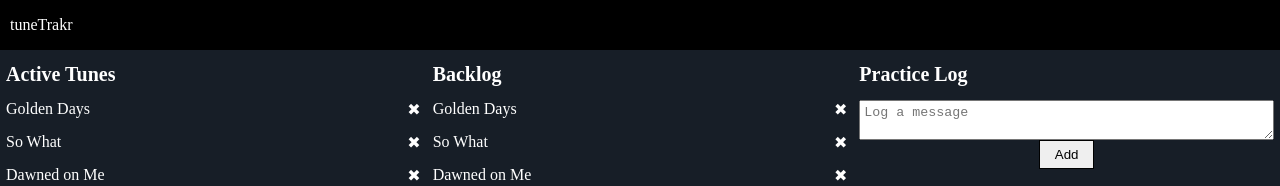
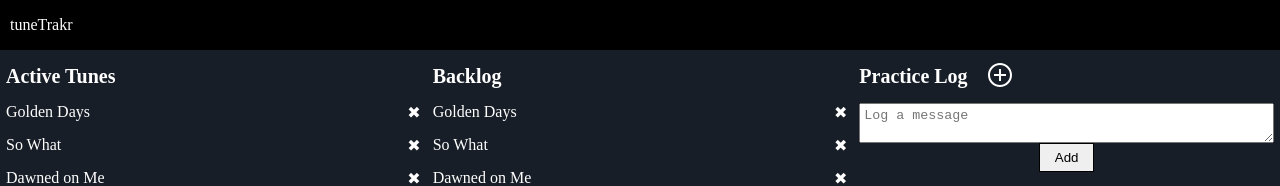
Before and after one commit to wyattsweet/tunetrakr, a React app: page / in a window 1280 px wide. Shown: the top 186 px of the page. Built offline with nearby package versions, Linux system fonts and the light colour scheme.

Commit message:
add svg added to log

```diff
--- a/src/ListItem/ListItem.jsx
+++ b/src/ListItem/ListItem.jsx
@@ -1,18 +1,18 @@
 // Vendor
-import PropTypes from 'prop-types';
-import React from 'react';
+import PropTypes from 'prop-types'
+import React from 'react'
 
-import DeleteButton from '../DeleteButton';
+import DeleteButton from '../DeleteButton'
 
 // Styles
-import styles from './styles.css';
+import styles from './styles.css'
 
-const ListItem = ({ children, onDeleteClick }) => {
+const ListItem = ({children, onDeleteClick}) => {
   const handleKeypress = e => {
     if (e.charCode === 13) {
-      onDeleteClick(e);
+      onDeleteClick(e)
     }
-  };
+  }
   return (
     <li className={styles.listItem}>
       {children.title}
@@ -22,11 +22,15 @@ const ListItem = ({ children, onDeleteClick }) => {
         onDeleteClick={onDeleteClick}
       />
     </li>
-  );
-};
+  )
+}
 
 ListItem.propTypes = {
-  onDeleteClick: PropTypes.func.isRequired
-};
+  children: PropTypes.shape({
+    id: PropTypes.number,
+    title: PropTypes.string,
+  }).isRequired,
+  onDeleteClick: PropTypes.func.isRequired,
+}
 
-export default ListItem;
+export default ListItem
--- a/src/Log/Log.jsx
+++ b/src/Log/Log.jsx
@@ -1,49 +1,56 @@
 // Vendor
-import React, { Component } from 'react';
+import React, {Component} from 'react'
 
 // Internal
-import LogEntry from '../LogEntry';
+import LogEntry from '../LogEntry'
+import style from './styles.css'
+import SvgAdd from '../SVGs/SvgAdd'
 
 class Log extends Component {
   constructor() {
-    super();
+    super()
     this.state = {
-      entries: []
-    };
-    this.id = 0;
-    this.onDeleteClick = this.onDeleteClick.bind(this);
-    this.onSubmit = this.onSubmit.bind(this);
+      entries: [],
+    }
+    this.id = 0
+    this.onDeleteClick = this.onDeleteClick.bind(this)
+    this.onSubmit = this.onSubmit.bind(this)
   }
 
   onDeleteClick(e) {
-    const id = parseInt(e.target.dataset.id, 10);
-    const { entries } = this.state;
-    const newEntries = entries.filter(entry => entry.id !== id);
+    const id = parseInt(e.target.dataset.id, 10)
+    const {entries} = this.state
+    const newEntries = entries.filter(entry => entry.id !== id)
     this.setState({
-      entries: newEntries
-    });
+      entries: newEntries,
+    })
   }
 
   onSubmit(e) {
-    e.preventDefault();
+    e.preventDefault()
     const newEntry = {
       id: (this.id += 1),
       date: new Date(),
-      message: e.target.log.value
-    };
-    const newEntries = this.state.entries;
-    newEntries.push(newEntry);
+      message: e.target.log.value,
+    }
+    const newEntries = this.state.entries
+    newEntries.push(newEntry)
     this.setState({
-      entries: newEntries
-    });
-    e.target.log.value = '';
+      entries: newEntries,
+    })
+    e.target.log.value = ''
   }
 
   render() {
-    const entriesReversed = this.state.entries.reverse();
+    const entriesReversed = this.state.entries.reverse()
     return (
       <div>
-        <h1>Practice Log</h1>
+        <div className={style.header}>
+          <h1>Practice Log</h1>
+          <div className={style.svg}>
+            <SvgAdd />
+          </div>
+        </div>
         <ul>
           {entriesReversed.map(entry => (
             <LogEntry
@@ -64,8 +71,8 @@ class Log extends Component {
           <button type="submit">Add</button>
         </form>
       </div>
-    );
+    )
   }
 }
 
-export default Log;
+export default Log
--- /dev/null
+++ b/src/Log/styles.css
@@ -0,0 +1,15 @@
+@import url('../styles/index.css');
+
+.header {
+  display: flex;
+}
+
+.header h1 {
+  display: inline-block;
+}
+
+.svg {
+  align-self: center;
+  display: inline-block;
+  margin-left: 20px;
+}
--- /dev/null
+++ b/src/SVGs/SvgAdd.jsx
@@ -0,0 +1,18 @@
+import React from 'react'
+
+import styles from './styles.css'
+
+const SvgAdd = () => (
+  <div>
+    <svg
+      className={styles.add}
+      xmlns="http://www.w3.org/2000/svg"
+      width="24"
+      height="24"
+      viewBox="0 0 24 24">
+      <path d="M12 2c5.514 0 10 4.486 10 10s-4.486 10-10 10-10-4.486-10-10 4.486-10 10-10zm0-2c-6.627 0-12 5.373-12 12s5.373 12 12 12 12-5.373 12-12-5.373-12-12-12zm6 13h-5v5h-2v-5h-5v-2h5v-5h2v5h5v2z" />
+    </svg>
+  </div>
+)
+
+export default SvgAdd
--- /dev/null
+++ b/src/SVGs/styles.css
@@ -0,0 +1,5 @@
+@import url('../styles/index.css');
+
+.add {
+  fill: var(--color-white);
+}
--- a/src/TuneList/TuneList.jsx
+++ b/src/TuneList/TuneList.jsx
@@ -1,44 +1,44 @@
 // Vendor
-import PropTypes from 'prop-types';
-import React, { Component } from 'react';
+import PropTypes from 'prop-types'
+import React, {Component} from 'react'
 
-import ListItem from '../ListItem';
+import ListItem from '../ListItem'
 
 // Styles
-import styles from './styles.css';
+import styles from './styles.css'
 
 class TuneList extends Component {
   constructor(props) {
-    super(props);
+    super(props)
     this.state = {
-      tunes: props.tunes
-    };
+      tunes: props.tunes,
+    }
 
-    this.onDeleteClick = this.onDeleteClick.bind(this);
-    this.onSubmit = this.onSubmit.bind(this);
+    this.onDeleteClick = this.onDeleteClick.bind(this)
+    this.onSubmit = this.onSubmit.bind(this)
   }
 
   onDeleteClick(e) {
-    const itemId = parseInt(e.target.dataset.id, 10);
-    const { tunes } = this.state;
-    const newItems = tunes.filter(item => item.id !== itemId);
+    const itemId = parseInt(e.target.dataset.id, 10)
+    const {tunes} = this.state
+    const newItems = tunes.filter(item => item.id !== itemId)
     this.setState({
-      tunes: newItems
-    });
+      tunes: newItems,
+    })
   }
 
   onSubmit(e) {
-    e.preventDefault();
+    e.preventDefault()
     const newItem = {
       id: this.state.tunes.length + 1,
-      title: e.target.tuneInput.value
-    };
-    const newItemList = this.state.tunes;
-    newItemList.push(newItem);
+      title: e.target.tuneInput.value,
+    }
+    const newItemList = this.state.tunes
+    newItemList.push(newItem)
     this.setState({
-      tunes: newItemList
-    });
-    e.target.tuneInput.value = '';
+      tunes: newItemList,
+    })
+    e.target.tuneInput.value = ''
   }
 
   render() {
@@ -48,8 +48,12 @@ class TuneList extends Component {
         <ul>
           {this.state.tunes.map(tune => {
             return (
-              <ListItem onDeleteClick={this.onDeleteClick}>{tune}</ListItem>
-            );
+              <ListItem
+                key={`${tune.id}-${tune.title}`}
+                onDeleteClick={this.onDeleteClick}>
+                {tune}
+              </ListItem>
+            )
           })}
         </ul>
         <form className={styles.form} onSubmit={this.onSubmit}>
@@ -66,13 +70,13 @@ class TuneList extends Component {
           </button>
         </form>
       </div>
-    );
+    )
   }
 }
 
 TuneList.propTypes = {
   title: PropTypes.string.isRequired,
-  tunes: PropTypes.arrayOf(PropTypes.object).isRequired
-};
+  tunes: PropTypes.arrayOf(PropTypes.object).isRequired,
+}
 
-export default TuneList;
+export default TuneList
--- a/src/styles/base.css
+++ b/src/styles/base.css
@@ -8,6 +8,7 @@ body {
 
 h1 {
   font-size: 20px;
+  margin: 15px 0;
 }
 
 p {
@@ -32,7 +33,8 @@ form {
   text-align: center;
 }
 
-input, button {
+input,
+button {
   border: 1px solid var(--color-black);
   padding: 6px;
 }
```
